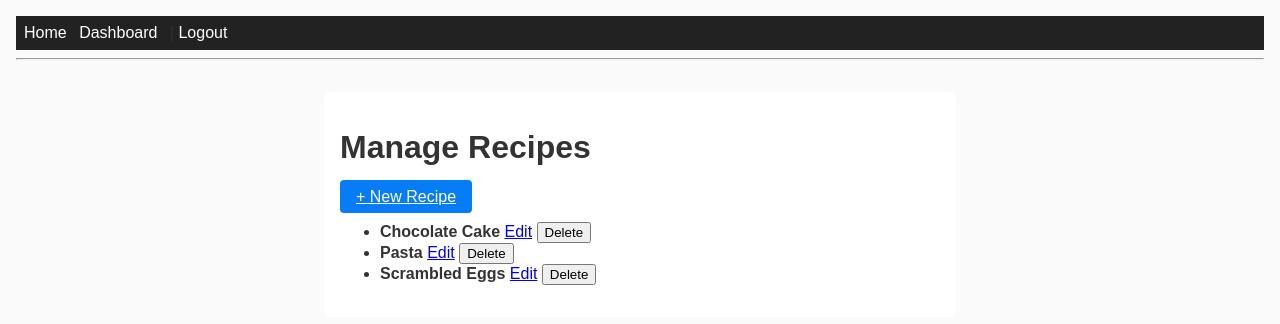
After one commit to furby73/cooking-recipes, a Flask app: page /admin/recipes in a window 1280 px wide. The commit adds this page. Shown: the top 324 px of the page. Run offline with Flask 3, Linux system fonts and the light colour scheme; the visitor is signed in with stand-in values (Sample User, id 1); data comes from the database, SQL or seed files in the repository.

Commit message:
add: crud recipes for admin

```diff
--- a/app/__init__.py
+++ b/app/__init__.py
@@ -18,4 +18,7 @@ from .models import AdminUser, Recipe
 def load_user(user_id):
     return AdminUser() if user_id == 'admin' else None
 
+with app.app_context():
+    db.create_all()
+
 from . import routes
--- a/app/routes.py
+++ b/app/routes.py
@@ -7,6 +7,49 @@ from app.forms import AdminLoginForm
 from app.models import AdminUser, Recipe
 from app.config import Config
 
+from slugify import slugify
+
+@app.route('/admin/recipes')
+@login_required
+def admin_recipes():
+    recipes = Recipe.query.order_by(Recipe.title).all()
+    return render_template('admin_recipes.html', recipes=recipes)
+
+@app.route('/admin/recipes/new', methods=['GET', 'POST'])
+@login_required
+def new_recipe():
+    if request.method == 'POST':
+        title = request.form['title']
+        description = request.form['description']
+        shortname = slugify(title)
+        recipe = Recipe(title=title, shortname=shortname, description=description)
+        db.session.add(recipe)
+        db.session.commit()
+        flash('Recipe created.', 'success')
+        return redirect(url_for('admin_recipes'))
+    return render_template('recipe_form.html', action='New', recipe=None)
+
+@app.route('/admin/recipes/<int:id>/edit', methods=['GET', 'POST'])
+@login_required
+def edit_recipe(id):
+    recipe = Recipe.query.get_or_404(id)
+    if request.method == 'POST':
+        recipe.title = request.form['title']
+        recipe.description = request.form['description']
+        recipe.shortname = slugify(recipe.title)
+        db.session.commit()
+        flash('Recipe updated.', 'success')
+        return redirect(url_for('admin_recipes'))
+    return render_template('recipe_form.html', action='Edit', recipe=recipe)
+
+@app.route('/admin/recipes/<int:id>/delete', methods=['POST'])
+@login_required
+def delete_recipe(id):
+    recipe = Recipe.query.get_or_404(id)
+    db.session.delete(recipe)
+    db.session.commit()
+    flash('Recipe deleted.', 'info')
+    return redirect(url_for('admin_recipes'))
 @app.before_request
 def seed_data():
     if not Recipe.query.first():
--- a/app/templates/admin_dashboard.html
+++ b/app/templates/admin_dashboard.html
@@ -3,6 +3,7 @@
 <div class="dashboard-container">
     <h1>Welcome, Admin!</h1>
     <p>This is your dashboard.</p>
+    <p><a class="btn" href="{{ url_for('admin_recipes') }}">Manage Recipes</a></p>
     <a class="btn" href="{{ url_for('admin_logout') }}">Log Out</a>
 </div>
 {% endblock %}
--- /dev/null
+++ b/app/templates/admin_recipes.html
@@ -0,0 +1,18 @@
+{% extends "base.html" %}
+{% block content %}
+<div class="dashboard-container">
+    <h1>Manage Recipes</h1>
+    <a class="btn" href="{{ url_for('new_recipe') }}">+ New Recipe</a>
+    <ul>
+        {% for recipe in recipes %}
+        <li>
+            <strong>{{ recipe.title }}</strong>
+            <a href="{{ url_for('edit_recipe', id=recipe.id) }}">Edit</a>
+            <form method="post" action="{{ url_for('delete_recipe', id=recipe.id) }}" style="display:inline;">
+                <button type="submit" onclick="return confirm('Delete this recipe?')">Delete</button>
+            </form>
+        </li>
+        {% endfor %}
+    </ul>
+</div>
+{% endblock %}
```
Also changed, not shown: app/templates/recipe_form.html (added, +18 -0 lines).
